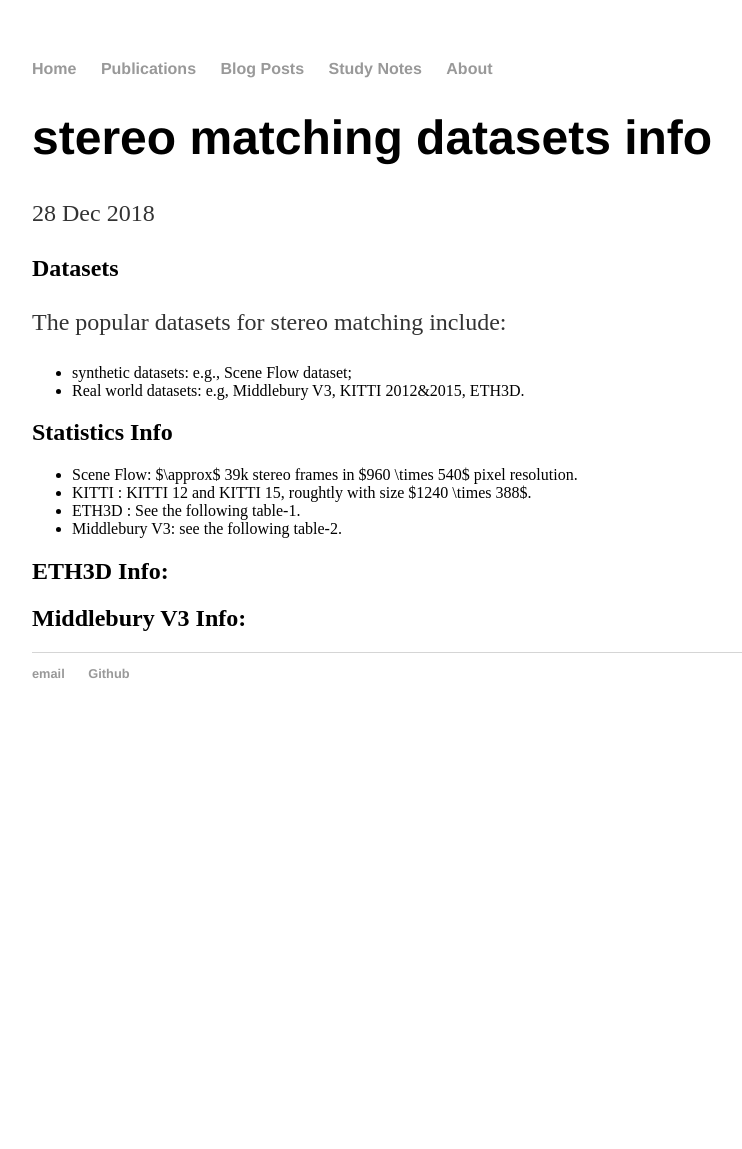
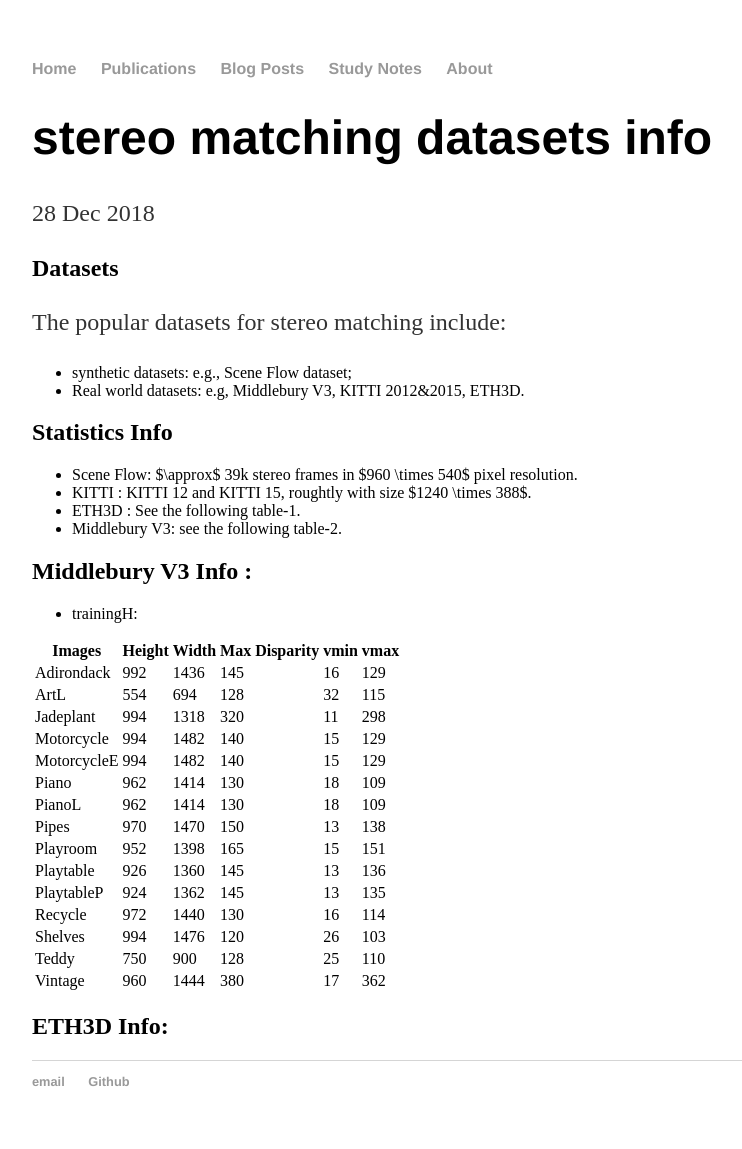
Before and after one commit to ccj5351/ccj5351.github.io, a Jekyll site: the page built from _studynotes/2018-12-28-stereo-matching-datasets-info.md, in a window 1280 px wide. Shown: the whole page, without its empty margins (160-902 px from the left). Built offline with Jekyll 4.4.1, drawn with Linux system fonts in a browser that asks for light colours; comment, search, counter and statistics services are not loaded; before the commit the page ends 900 px from its top, so only the background shows below that.

Commit message:
minor update

```diff
--- a/_studynotes/2018-12-28-stereo-matching-datasets-info.md
+++ b/_studynotes/2018-12-28-stereo-matching-datasets-info.md
@@ -18,8 +18,27 @@ The popular datasets for stereo matching include:
 - ETH3D : See the following table-1.
 - Middlebury V3: see the following table-2.
 
+
+## Middlebury V3 Info :
+
+- trainingH:
+
+| Images    | Height | Width | Max Disparity | vmin | vmax |
+| --------  | ------ | ---   | --------------| ---- | ---- |
+|Adirondack |  992   | 1436  |     145	     |  16  |  129 |
+|ArtL       |  554   | 694   |	  128	     |  32  |  115 |
+|Jadeplant  | 994    | 1318  |    320	     |  11  |  298 |
+|Motorcycle | 994    | 1482  |	  140        |	15  |  129 |
+|MotorcycleE| 994    | 1482  |    140        |	15  |  129 |
+|Piano      | 962    | 1414  |    130	     |  18  |  109 |
+|PianoL     | 962    | 1414  |    130	     | 18   |  109 |
+|Pipes      | 970    | 1470  |	  150	     |13    |  138 |
+|Playroom   | 952    | 1398  |	  165	     |15    |	151|
+|Playtable  | 926    | 1360  |	  145	     |13    |	136|
+|PlaytableP | 924    | 1362  |	  145	     |13    |	135|
+|Recycle    | 972    | 1440  |	  130	     |16    |	114|
+|Shelves    | 994    | 1476  |	  120	     |26    |	103|
+|Teddy      | 750    | 900   |	  128	     |25    |	110|
+|Vintage    | 960    | 1444  |	  380	     |17    |	362|
+
 ## ETH3D Info:
-
-
-
-## Middlebury V3 Info:
```
